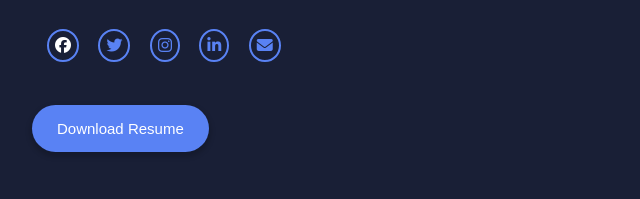
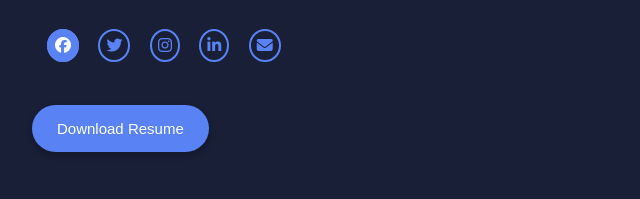
Before and after one commit to Nivedhak-coder/OIBSIP, a plain HTML site: page Portfolio/index.html in a window 1280 px wide. In both pictures the pointer is over the link 171 px from the left and 534 px from the top of the page. Shown: the part 489-688 px from the top of the page, 108-748 px from the left. Drawn offline with Linux system fonts and the light colour scheme.

Commit message:
Update style.css

```diff
--- a/Portfolio/style.css
+++ b/Portfolio/style.css
@@ -179,6 +179,7 @@ li{
 
 .social-media a:hover{
     color: var(--text-color);
+    background:var(--main-color);
 }
 
 
```
